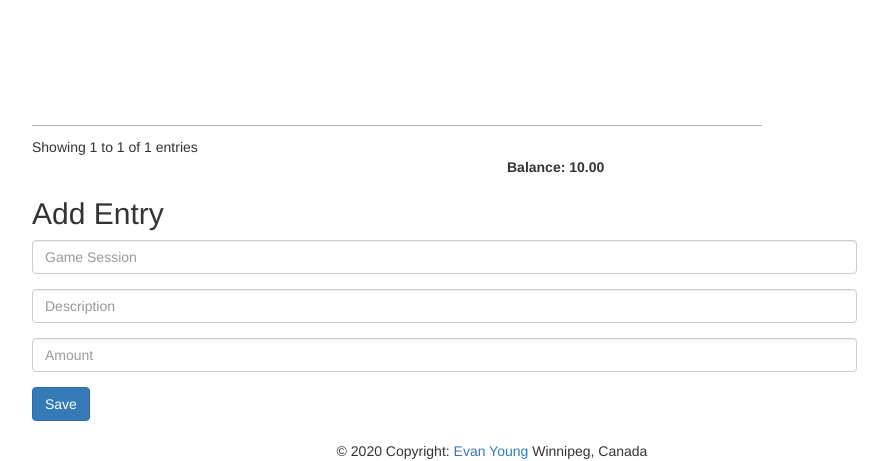
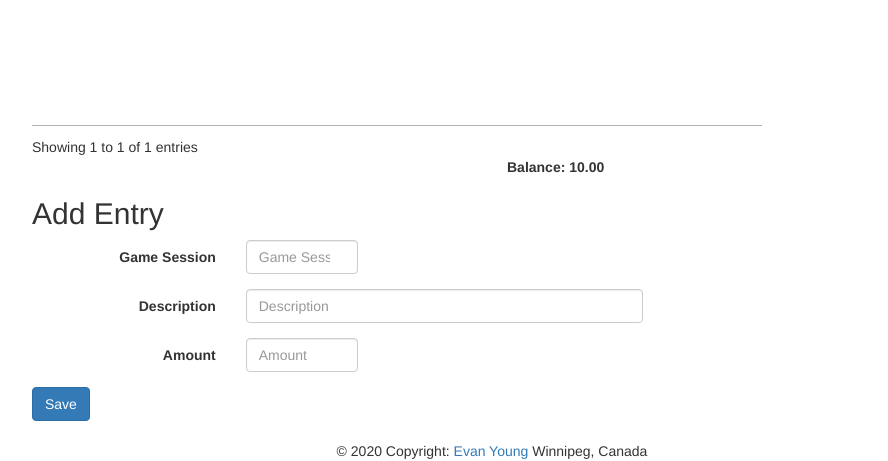
Before and after one commit to cantis/CoinPurse, a Flask app: page / in a window 1280 px wide. Shown: the part 346-807 px from the top of the page, without its empty margins (148-1036 px from the left). Run offline with Flask 2, Linux system fonts and the light colour scheme; tables that the repository leaves empty hold one stand-in row (values such as "Sample post"); some libraries are stand-ins or nearby versions.

Commit message:
Customized Add Form

```diff
--- a/templates/index.html
+++ b/templates/index.html
@@ -70,19 +70,25 @@
         {% if mode == 'add' %}
             <div class="row col-md-offset-1 col-md-9">
                 <h2>Add Entry</h2>
-                <form action="/entry/add" method="post">
+                <form action="/entry/add" class="form-horizontal" method="post">
                     {{ form.hidden_tag()}}
                     <div class="form-group">
-                        <label for="game_session" class="sr-only">Game Session</label>
-                        {{form.game_session(class="form-control", placeholder="Game Session")}}
+                        <label for="game_session" class="col-md-3 control-label">Game Session</label>
+                        <div class="col-md-2">
+                            {{form.game_session(class="form-control", placeholder="Game Session")}}
+                        </div>
                     </div>
                     <div class="form-group">
-                        <label for="description" class="sr-only">Description</label>
-                        {{form.description(class="form-control", placeholder="Description")}}
+                        <label for="description" class="col-md-3 control-label">Description</label>
+                        <div class="col-md-6">
+                            {{form.description(class="form-control", placeholder="Description")}}
+                        </div>
                     </div>
                     <div class="form-group">
-                        <label for="amount" class='sr-only'>Amount</label>
-                        {{form.amount(class="form-control", placeholder="Amount")}}
+                        <label for="amount" class='col-md-3 control-label'>Amount</label>
+                        <div class="col-md-2">
+                            {{form.amount(class="form-control", placeholder="Amount")}}
+                        </div>
                     </div>
                     {{form.submit(class="btn btn-primary")}}
                 </form>
```
Also changed, not shown: readme.md.
